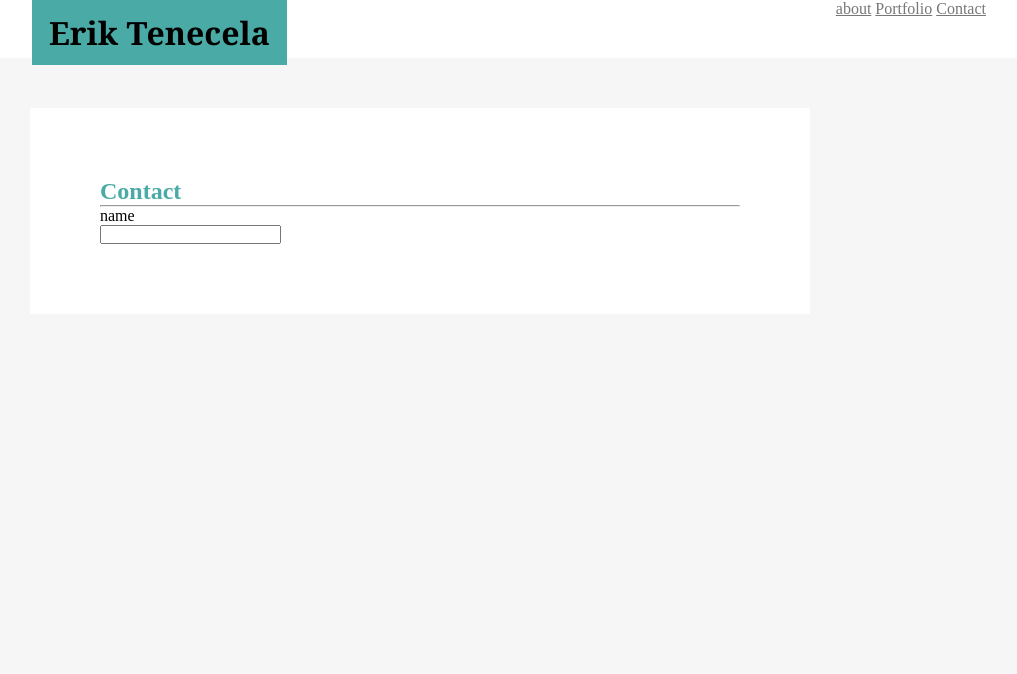
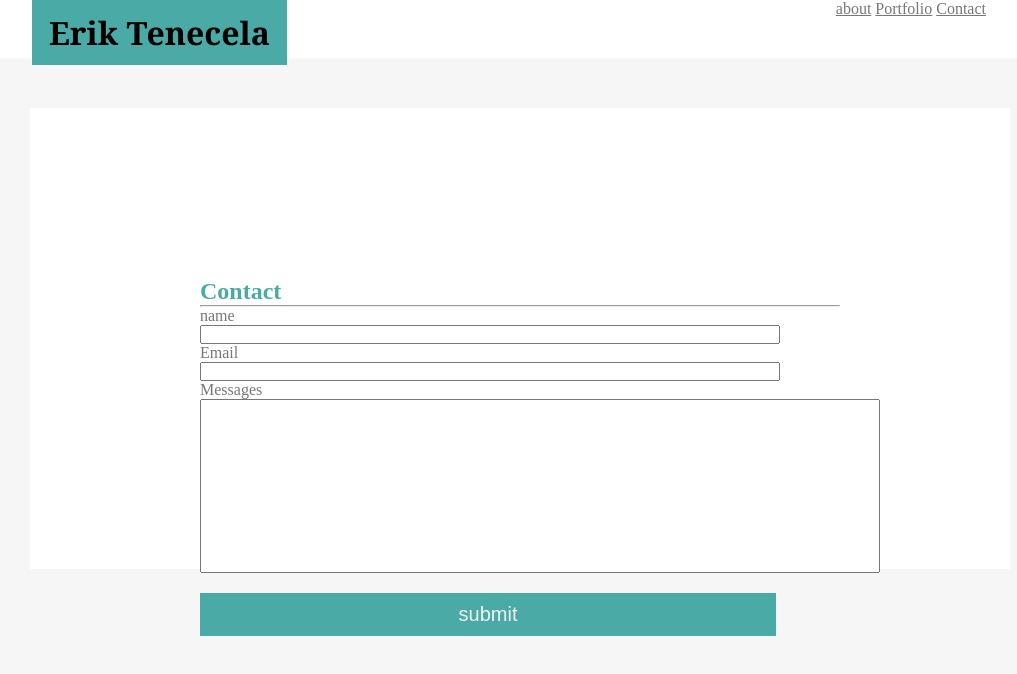
Before and after one commit to ErikTenecela/Basic-Portfolio, a plain HTML site: page contact.html in a window 1280 px wide. Shown: the whole page, without its empty margins (236-1253 px from the left). Drawn offline with Linux system fonts and the light colour scheme.

Commit message:
initial sit files

```diff
--- a/assets/css/style.css
+++ b/assets/css/style.css
@@ -92,17 +92,37 @@ h2{
 
 }
 .contact-container{
-    padding:70px;
+    padding:170px;
     margin-top:50px;
     background-color:#ffffff;
     width:50%;
     margin-left:266px;
     float:center;
+    color:#777777;
+
 }
 main{
     min-height: 77.7%;
     max-width:960px;
 }
-.float{
-    float:right;
+#submit{
+    font-size:20px;
+    background-color:#4aaaa5;
+    color:whitesmoke;
+    border:none;
+    float:left;
+    margin-top:20px;
+    padding:10px 30px;
 }
+#message{
+    padding:50px;
+    float:left;
+    height:70px;
+}
+#contact{
+    /* margin-bottom:190px; */
+    /* height:30px; */
+}
+input{
+    width:90%;
+}
--- a/contact.html
+++ b/contact.html
@@ -15,10 +15,15 @@
                 </div>
                 </header>
                 <div class="contact-container">
-                    <h2>Contact</h2>
+                    <h2 id="contact">Contact</h2>
                     <hr>
                     <p>name</p>
                     <input type="text">
+                    <p>Email</p>
+                    <input type="text">
+                    <p>Messages</p>
+                    <input id="message" type="text">
+                    <input id="submit"type="submit" value="submit">
                 </div>
                 <div id=footer></div>
 </body>
```
Also changed, not shown: assets/images/index.html (deleted, +0 -17 lines), index.html (+1 -1 lines), assets/images/lorempixel.jpg (added).
